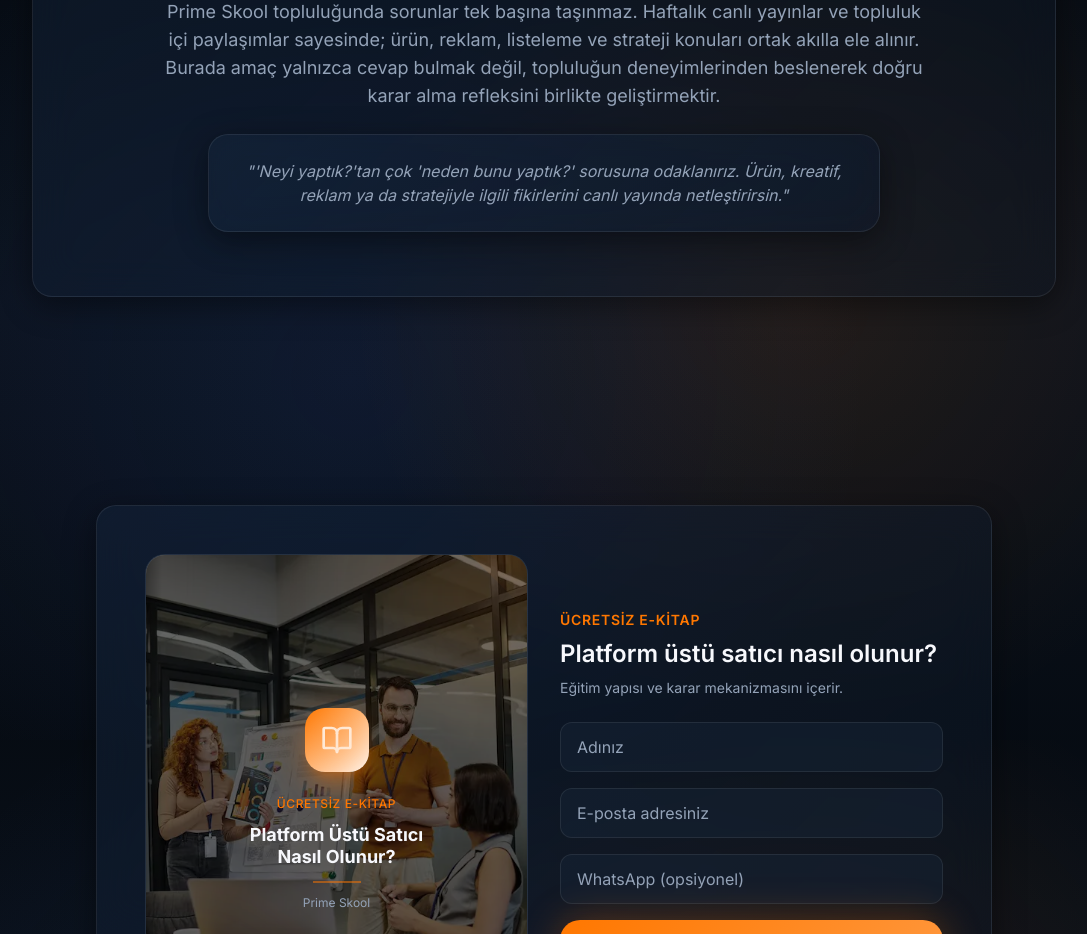
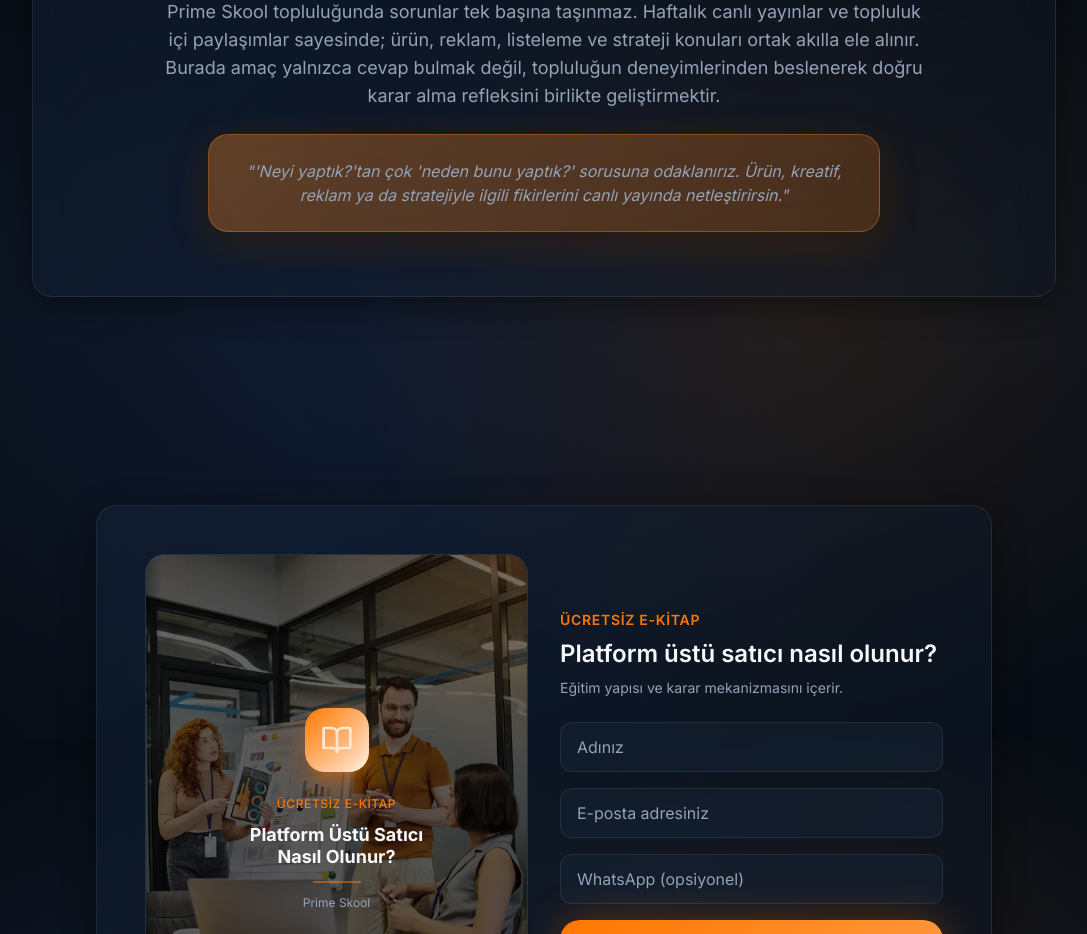
Before and after one commit to ecomxtrading-lgtm/primeskool-website, a React (Vite) app: page / in a window 1280 px wide. Shown: the part 8060-8994 px from the top of the page, without its empty margins (96-1183 px from the left). Built offline with nearby package versions, Linux system fonts and the light colour scheme; the HTML template or start-up script is replaced by a standard one.

Commit message:
Match support card background to orange glass style

```diff
--- a/src/components/SupportProcess.tsx
+++ b/src/components/SupportProcess.tsx
@@ -37,7 +37,7 @@ const SupportProcess = () => {
             <p className="body-default text-muted-foreground max-w-3xl mx-auto">
               Prime Skool topluluğunda sorunlar tek başına taşınmaz. Haftalık canlı yayınlar ve topluluk içi paylaşımlar sayesinde; ürün, reklam, listeleme ve strateji konuları ortak akılla ele alınır. Burada amaç yalnızca cevap bulmak değil, topluluğun deneyimlerinden beslenerek doğru karar alma refleksini birlikte geliştirmektir.
             </p>
-            <div className="glass-card p-6 max-w-2xl mx-auto bg-secondary/30">
+            <div className="glass-card glass-card-orange p-6 text-white max-w-2xl mx-auto">
               <p className="text-muted-foreground italic">
                 "'Neyi yaptık?'tan çok 'neden bunu yaptık?' sorusuna odaklanırız. Ürün, kreatif, reklam ya da stratejiyle ilgili fikirlerini canlı yayında netleştirirsin."
               </p>
```
